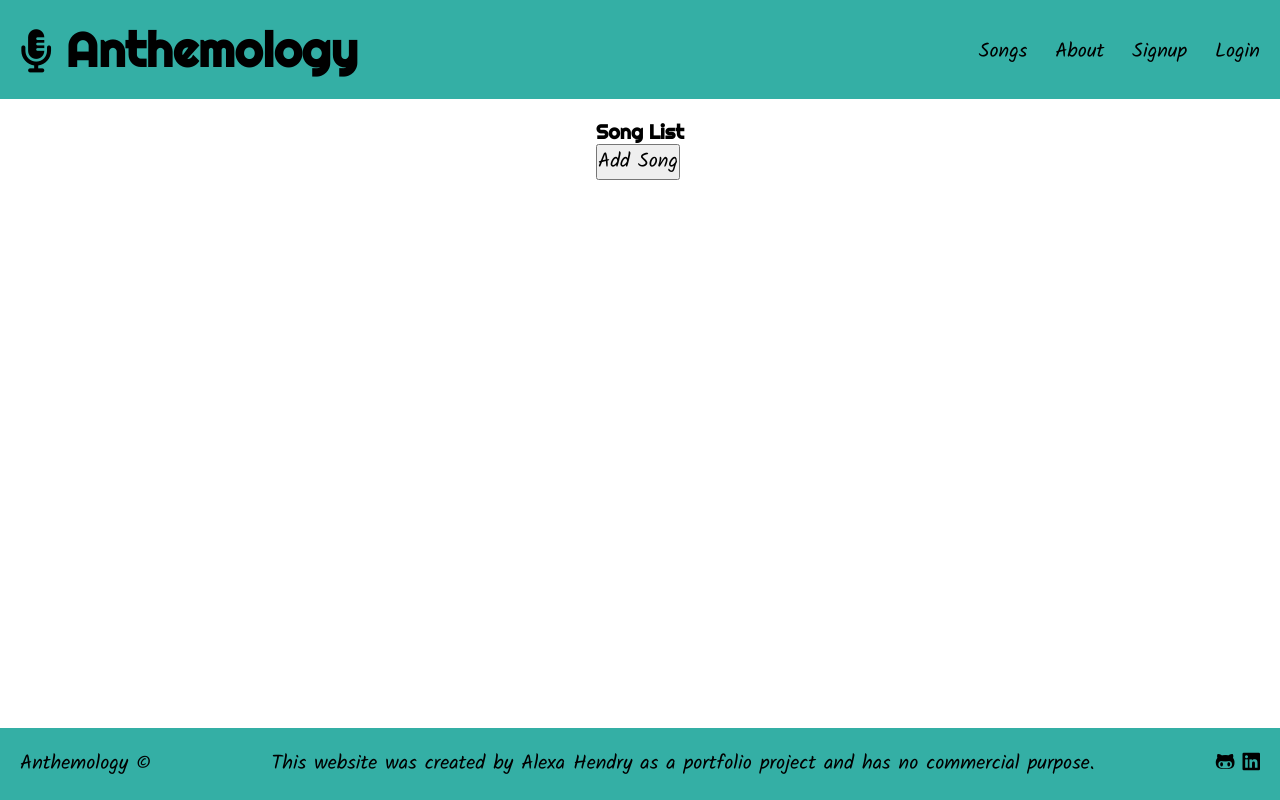
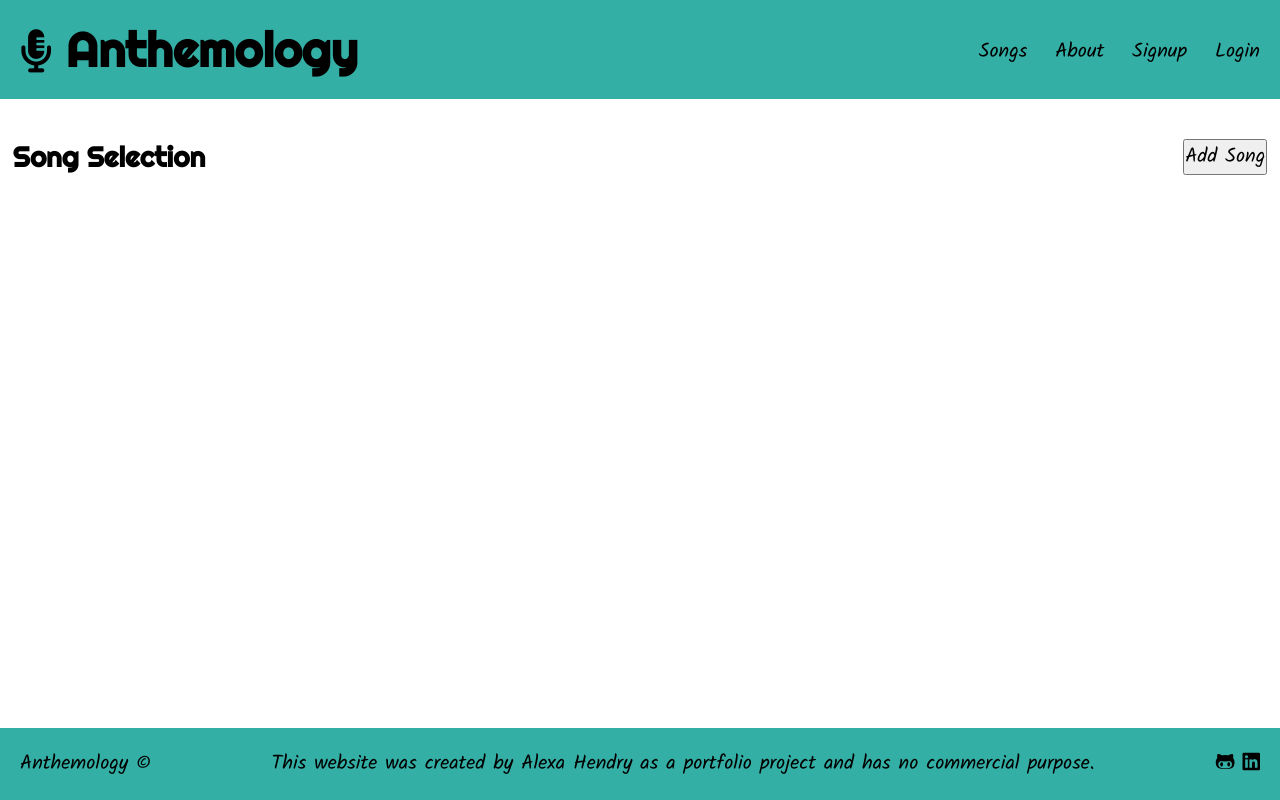
Before and after one commit to AlexaH88/anthemology, a Django app: page / in a window 1280 px wide. Run offline with Django 3.2, Linux system fonts and the light colour scheme; data that the repository does not hold is empty; some libraries are stand-ins or nearby versions.

Commit message:
Improve css styling on song and song detail html pages

```diff
--- a/songs/templates/songs/song_list.html
+++ b/songs/templates/songs/song_list.html
@@ -1,10 +1,12 @@
 {% extends 'base_layout.html' %}
 
 {% block content %}
-    <h2>Song List</h2>
-    <button>
-        <a href="{% url 'songs:add' %}">Add Song</a>
-    </button>
+    <div class="page-header">
+        <h2 class="page-header-title">Song Selection</h2>
+        <button class="page-header-item">
+            <a href="{% url 'songs:add' %}">Add Song</a>
+        </button>
+    </div>
     <div class="songs">
         {% for song in songs %}
         <div class="song">
--- a/static/css/style.css
+++ b/static/css/style.css
@@ -15,6 +15,7 @@ body * {
 
 body {
     min-height: 100vh;
+    min-width: 100vw;
     margin: 0;
     display: grid;
     grid-template-rows: auto 1fr auto;
@@ -38,7 +39,8 @@ a:hover {
 
 .wrapper {
     margin: 0 auto;
-    padding: 20px;
+    padding: 20px 0px;
+    width: 98vw;
 }
 
 /* header */
@@ -84,26 +86,63 @@ nav button {
 }
 
 /* main pages */
+
+.page-header {
+    display: grid;
+    grid-template-columns: 1fr 1fr;
+    padding: 20px 0px;
+}
+
+.page-header-title {
+    font-size: 140%;
+}
+
+.page-header-item {
+    justify-self: end;
+    display: grid;
+}
+
 .songs {
     display: grid;
     grid-template-columns: 1fr 1fr 1fr 1fr;
+    gap: 20px;
 }
 
 .song {
     padding: 20px;
-    margin: 10px;
     border: solid 4px #34afa5;
-    height: 300px;
-    width: 300px;
+    min-height: 300px;
+    min-width: 300px;
 }
 
 .song img {
-    height: 100px;
-    width: 100px;
+    min-height: 100px;
+    min-width: 100px;
 }
 
 .song:hover {
     border: solid 4px black;
+}
+
+.song-detail {
+    display: grid;
+    grid-template-columns: 1fr 3fr;
+}
+
+.song-overview,
+.song-lyrics {
+    padding: 20px;
+}
+
+.song-overview {
+    border: solid 4px #34afa5;
+    /* min-height: 100vh; */
+    min-width: 400px;
+}
+
+.song-lyrics {
+    background: #34afa5;
+    /* min-height: 100vh; */
 }
 
 /* footer */
```
Also changed, not shown: songs/templates/songs/song_detail.html (+4 -3 lines).
